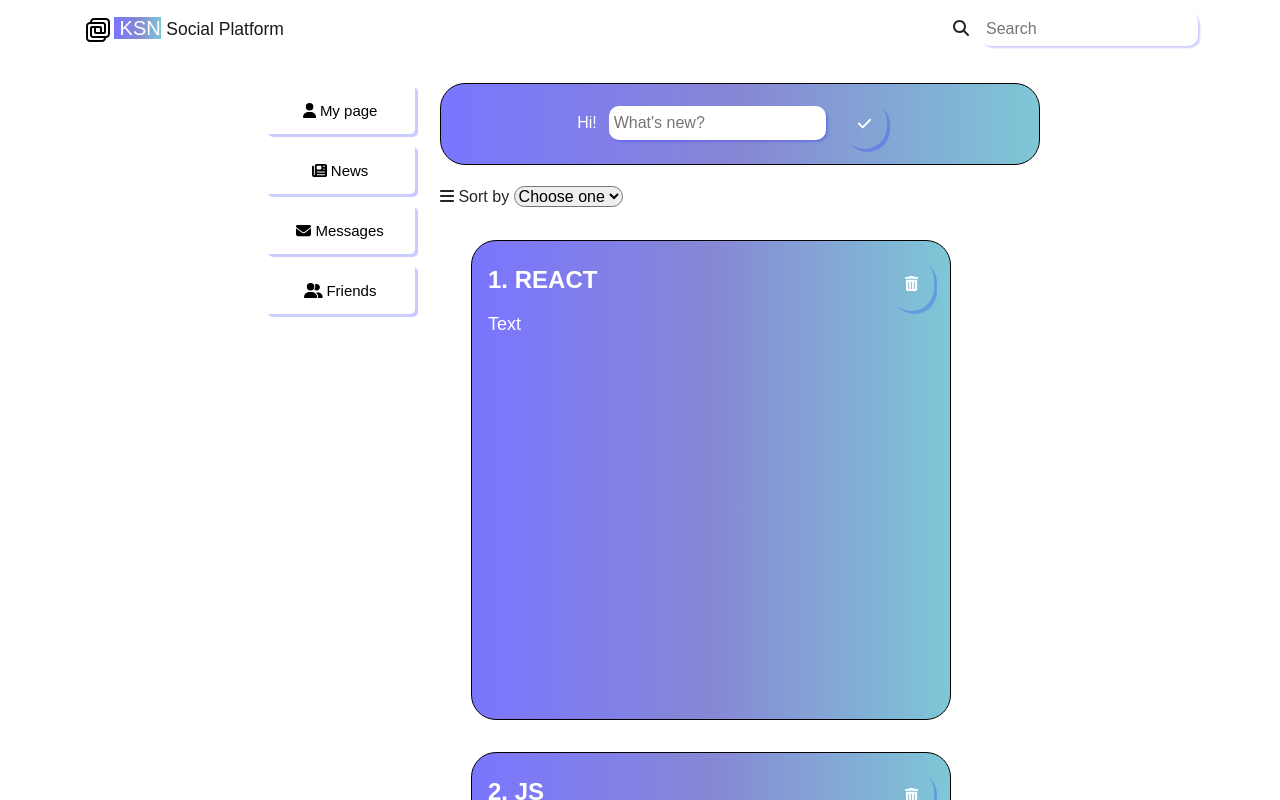
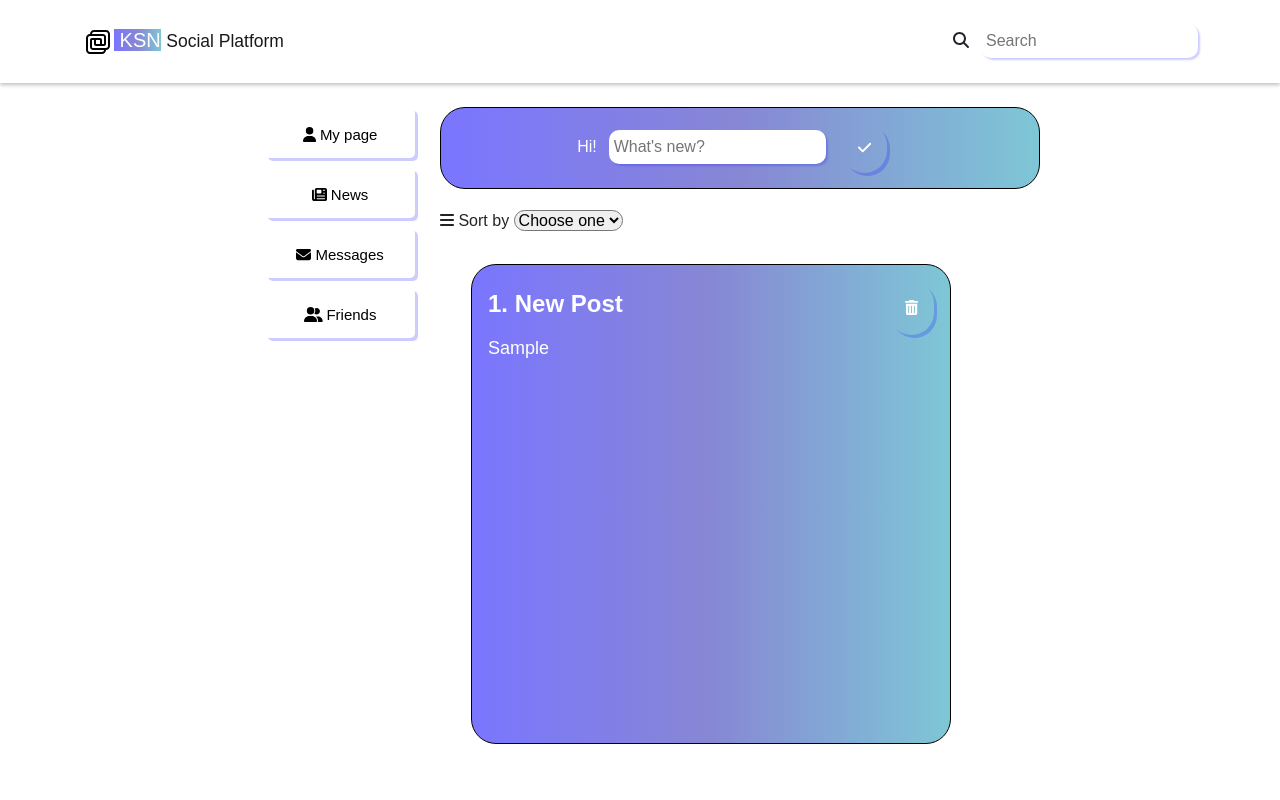
Before and after one commit to MercuryPower/react-typescript-social-network-project, a React (Create React App) app: page / in a window 1280 px wide. Both pictures are taken after typing "Sample" into the empty fields and a click on the button 864 px from the left and 123 px from the top of the page. Shown: the top 800 px of the page. Built offline with nearby package versions, Linux system fonts and the light colour scheme.

Commit message:
added new animation using react-transition-group when you add or delete post

```diff
--- a/package.json
+++ b/package.json
@@ -22,6 +22,7 @@
     "react-redux": "^8.1.0",
     "react-router-dom": "^6.11.2",
     "react-scripts": "5.0.1",
+    "react-transition-group": "^4.4.5",
     "sass": "^1.62.1",
     "styled-components": "^5.3.11",
     "tailwind": "^4.0.0",
--- a/src/App.tsx
+++ b/src/App.tsx
@@ -10,6 +10,7 @@ import CreateANewPost from "./components/CreateANewPost";
 import PostList from "./components/PostList";
 import Select from "./UI/Select/Select";
 import PostFilter from "./components/PostFilter";
+import {usePosts, useSortedPosts} from "./hooks/usePosts";
 
 const AppWrapper = styled.div`
   width: 100%;
@@ -17,36 +18,24 @@ const AppWrapper = styled.div`
   background: white;
 `
 const MenuWrapper = styled.div`
-  max-height: 300px; /* Задайте ширину контента по своему усмотрению */
+  max-height: 300px;
   padding: 20px;
 `
-
+const initialPosts: PostProps[] = [];
 
 function App() {
-    const [posts, setPosts] = useState([
-        {id:1, title:'REACT', body:'Text', remove:() => {}},
-        {id:2, title:'JS', body:'Text2', remove:() => {}},
-        {id:3, title:'TYPESCRIPT', body:'TEXT3', remove:() => {}},
-    ]);
-
+    const [posts, setPosts] = useState(initialPosts);
     const [filter, setFilter] = useState({sort:''});
     const [searchQuery, setSearchQuery] = useState('');
+    const sortedAndSearchedPosts = usePosts(posts, filter.sort, searchQuery);
 
     const handleSearchQueryChange = (newSearchQuery: string) => {
         setSearchQuery(newSearchQuery);
     };
-    const sortedPosts = useMemo(() => {
-        if(filter.sort){
-            return [...posts].sort((a, b) => (a as any)[filter.sort].localeCompare((b as any)[filter.sort]))
-        }
-        return posts;
-    }, [filter.sort, posts])
 
-    const sortedAndSearchedPosts = useMemo(() => {
-        return sortedPosts.filter(post => post.body.toLowerCase().includes(searchQuery))
-    }, [searchQuery, sortedPosts])
 
-    const createPost = (newPost: any)  => { // пофиксить any type
+
+    const createPost = (newPost: PostProps)  => {
         setPosts([...posts, newPost])
     }
     const removePost = (post: PostProps) => {
--- a/src/UI/Modal/ModalWindow.tsx
+++ b/src/UI/Modal/ModalWindow.tsx
@@ -44,14 +44,8 @@ const StyledModalWindow = styled.div`
   justify-content: center;
   align-items: center;
   background-color: rgba(0, 0, 0, 0.5);
-  ${props => props.show && css`
-    opacity: 1;
-    animation: ${fadeIn} 0.3s ease;
-    `}
-  ${props => !props.show && css`
-    opacity:0;
-    animation:${fadeOut} 0.3s ease;
-    `}
+  opacity: ${props => (props.show ? '1' : '0')};
+  animation: ${props => (props.show ? fadeIn : fadeOut)} 0.3s ease;
   `;
 const ModalContent = styled.div`
   position: relative;
@@ -97,6 +91,7 @@ const ModalWindow:React.FC<ModalProps> = ({show, onConfirm, onClose, children, c
                     <CloseButton onClick={onClose}>
                         <FontAwesomeIcon icon={faTimes} />
                     </CloseButton>
+
                     <Flex justifyContent={'center'} alignItems={'center'} margin={'15px'}>
                         <Button color={'black'} radius={'25px'} margin={'0 10px 0 0'} onClick={onConfirm}>
                             <FontAwesomeIcon icon={faCheck} /><b>{confirmButtonText}</b>
--- a/src/UI/Span.tsx
+++ b/src/UI/Span/Span.tsx
@@ -9,6 +9,7 @@ const StyledSpan = styled.span<StyledSpanProps>`
 interface StyledSpanProps{
     background?: string;
     children:React.ReactNode;
+
 }
 
 const Span: React.FC<StyledSpanProps> = ({children}) => {
--- a/src/components/CreateANewPost.tsx
+++ b/src/components/CreateANewPost.tsx
@@ -6,6 +6,8 @@ import Button from "../UI/Button/Button";
 import {faCheck} from "@fortawesome/free-solid-svg-icons";
 import {FontAwesomeIcon} from "@fortawesome/react-fontawesome";
 import post, {PostProps} from "./Post";
+import {TransitionGroup} from "react-transition-group";
+import Span from "../UI/Span/Span";
 
 export interface CreateANewPostProps {
     create:(newPost: PostProps) => void;
--- a/src/components/Navigation.tsx
+++ b/src/components/Navigation.tsx
@@ -6,13 +6,14 @@ import Input from "../UI/Input/Input";
 import {faMagnifyingGlass} from "@fortawesome/free-solid-svg-icons/faMagnifyingGlass";
 import {FontAwesomeIcon} from "@fortawesome/react-fontawesome";
 import styled from "styled-components";
-import Span from "../UI/Span";
+import Span from "../UI/Span/Span";
 
 
 {/*Kyoyu SN*/}
 
 const StyledNavbar = styled(Navbar)`
-    background: ;
+  padding: 1.25em;
+  box-shadow: 0px 2px 4px rgba(0, 0, 0, 0.25);
 `
 const CenteredContainer = styled(Container)`
   display: flex;
@@ -29,7 +30,7 @@ const Navigation:React.FC<NavigationProps> = (props) => {
         }
     }
         return (
-            <Navbar collapseOnSelect expand="lg" className="bg-body-tertiary">
+            <StyledNavbar collapseOnSelect expand="lg" className="bg-body-tertiary">
                 <CenteredContainer>
                     <Navbar.Brand href= "#home">
                         <svg xmlns="http://www.w3.org/2000/svg" viewBox="0 0 32 32" width="32px" height="32px">
@@ -44,7 +45,7 @@ const Navigation:React.FC<NavigationProps> = (props) => {
                             <Input onChange={handleInputChange}  placeholder={'Search'}></Input>
                         </div>
                 </CenteredContainer>
-            </Navbar>
+            </StyledNavbar>
         );
 }
 
--- a/src/components/Post.tsx
+++ b/src/components/Post.tsx
@@ -35,7 +35,7 @@ const Post = (props : PostProps) => {
     const [modalShow, setModalShow] = useState(false)
 
     const handleCloseModal = () => {
-        setModalShow(false); // Close the modal when the "Nope" button is clicked
+        setModalShow(false);
     };
     const handleShowModal = () =>{
         setModalShow(true);
--- a/src/components/PostList.tsx
+++ b/src/components/PostList.tsx
@@ -1,7 +1,28 @@
 import React, {useState} from 'react';
 import Flex from "./Flex";
 import Post, {PostProps} from "./Post";
+import {TransitionGroup, CSSTransition} from "react-transition-group";
+import styled from "styled-components";
 
+const StyledTransitionGroup = styled(TransitionGroup)`
+  .post-enter {
+    transform: translateX(-150px);
+    opacity: 0;
+  }
+  .post-enter-active {
+    transform: translateX(0px);
+    opacity: 1;
+    transition: all 100ms ease-in;
+  }
+  .post-exit {
+    opacity: 1;
+  }
+  .post-exit-active {
+    transform: translateX(-150px);
+    opacity: 0;
+    transition: all 100ms ease-in;
+  }
+`
 interface PostListProps {
     posts: PostProps[];
     remove: (post: PostProps) => void;
@@ -9,16 +30,24 @@ interface PostListProps {
 const PostList = ({posts, remove}: PostListProps)=> {
     if(!posts.length){
         return (
-        <Flex justifyContent={'center'} padding={'15px'}>
+        <Flex justifyContent={'center'} padding={'1.5rem'}>
             <h2>There are no posts here :(</h2>
         </Flex>
         )
     }
     return (
         <Flex direction={'column'} justifyContent={'center'} padding={'15px'}>
+            <StyledTransitionGroup>
             {posts.map((post: PostProps, index: number) =>
-                <Post key={post.id} number={index + 1} {...post} remove={remove} />
+                <CSSTransition
+                    key={post.id}
+                    timeout={500}
+                    classNames="post"
+                >
+                    <Post  number={index + 1} {...post} remove={remove} />
+                </CSSTransition>
             )}
+            </StyledTransitionGroup>
         </Flex>
 
     );
--- /dev/null
+++ b/src/hooks/usePosts.ts
@@ -0,0 +1,19 @@
+import {useMemo} from "react";
+import {PostProps} from "../components/Post";
+
+export const useSortedPosts = (posts:PostProps[], sort:string) => {
+    return useMemo(() => {
+        if (sort) {
+            return [...posts].sort((a, b) => (a as any)[sort].localeCompare((b as any)[sort]))
+        }
+        return posts;
+    }, [sort, posts]);
+}
+
+export const usePosts = (posts:PostProps[], sort:string, searchQuery:string) => {
+    const sortedPosts = useSortedPosts(posts, sort);
+
+    return useMemo(() => {
+        return sortedPosts.filter(post => post.body?.toLowerCase().includes(searchQuery.toLowerCase()))
+    }, [searchQuery, sortedPosts]);
+}
```
Also changed, not shown: 1 other file (tests, documents, lock files or other folders).
